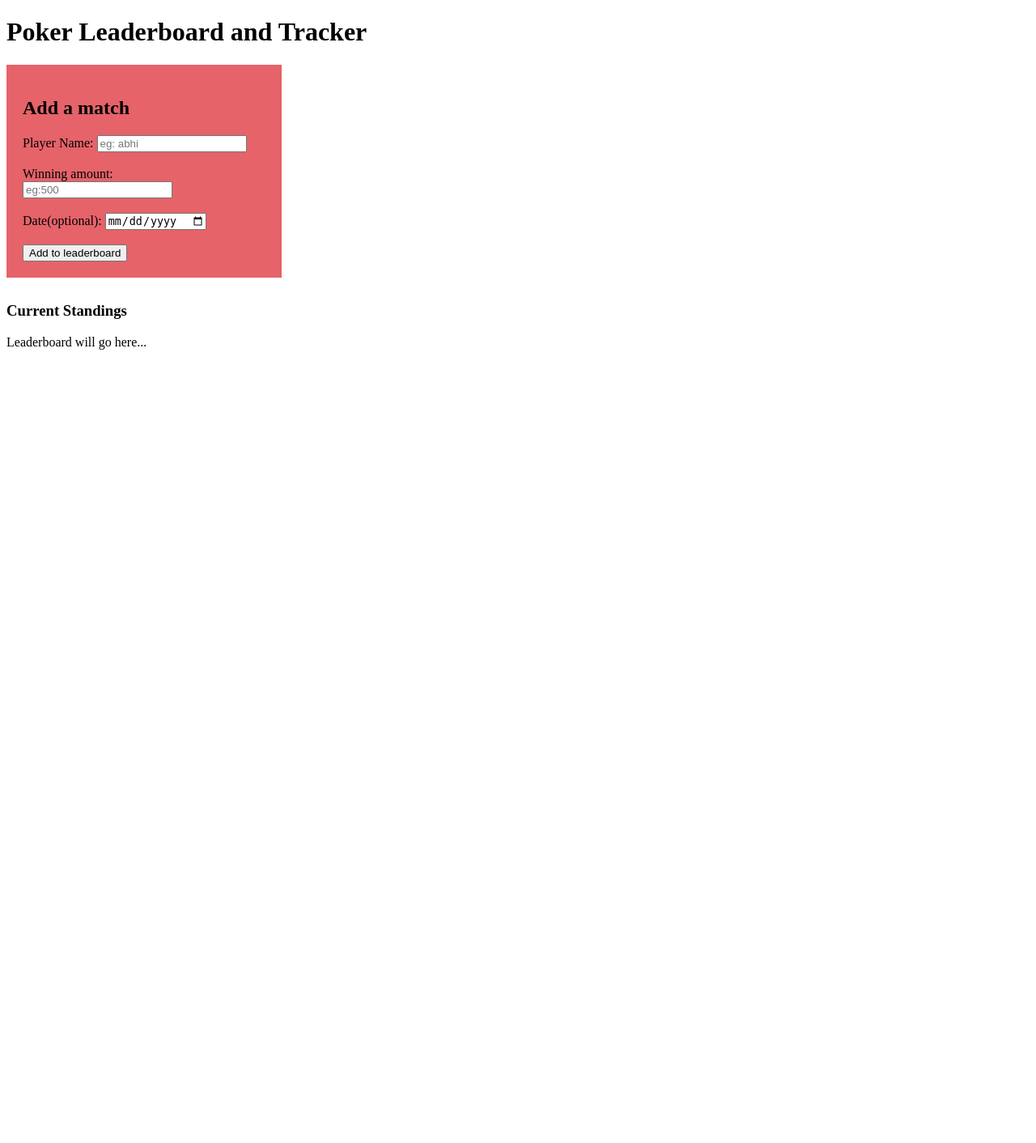
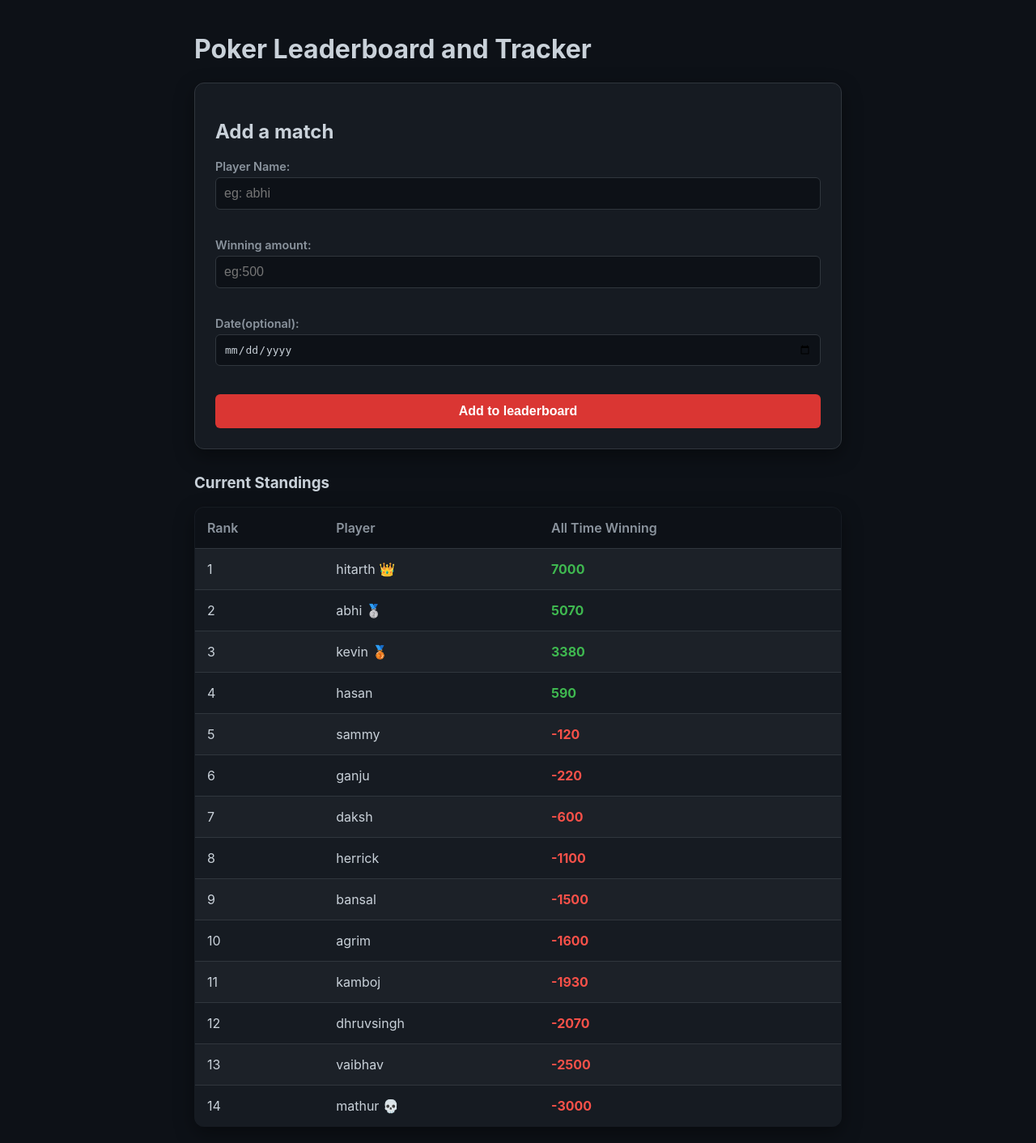
Before and after one commit to Abhikritpatel/poker_leaderboard, a Flask app: page / in a window 1280 px wide. Shown: the whole page at 81% size. Before the commit the page ends 432 px from the top, so only its background shows below. Run offline with Flask 3, Linux system fonts and the light colour scheme.

Commit message:
added frontend and display leaderboard

```diff
--- a/app.py
+++ b/app.py
@@ -10,20 +10,31 @@ def get_sorted_leaderboard():
         with open("data.json", 'r') as f:
             players = json.load(f)
 
-        # DEBUG PRINT: Look at your terminal after you refresh the page
-        for name, stats in players.items():
+
+        for name,stats in players.items():
             print(f"DEBUG: Player {name} has {stats['total_winning']} (Type: {type(stats['total_winning'])})")
 
-        # The Fix: Explicitly cast to int just for the sorting calculation
-        sorted_items = sorted(
-            players.items(),
-            key=lambda item: int(item[1]['total_winning']),
+        leaderboard_list=[]
+        for name,stats in players.items():
+            leaderboard_list.append({
+                'name':name,
+                'total_winning':stats['total_winning']
+            })
+
+        sorted_items=sorted(
+            leaderboard_list,
+            key=lambda item: int(item['total_winning']),
             reverse=True
         )
-        return dict(sorted_items)
+
+        return sorted_items
+
+
     except Exception as e:
         print(f"Error during sort: {e}")
         return {}
+
+
 
 @app.route('/api/add_win',methods=['POST'])
 def add_win():
@@ -41,6 +52,12 @@ def add_win():
     try:
         with open('data.json','r') as f:
             players=json.load(f)
+
+        if name not in players:
+            players[name]={
+                "total_winning":0,
+                "history":[]
+            }
 
         if name in players:
             players[name]['total_winning']+=amount
--- a/data.json
+++ b/data.json
@@ -1,14 +1,141 @@
 {
-    "abhi": {
-        "total_winning": 510,
+  "hitarth": {
+    "total_winning": 7000,
     "history": [
       {
-                "date": "2026-02-08",
-                "winning": 30
+        "date": "2026-02-25",
+        "winning": 4130
       },
       {
-                "date": "2026-02-08",
-                "winning": 80
+        "date": "2026-02-25",
+        "winning": 3870
+      },
+      {
+        "date": "2026-03-06",
+        "winning": -1000
+      }
+    ]
+  },
+  "kamboj": {
+    "total_winning": -1930,
+    "history": [
+      {
+        "date": "2026-02-25",
+        "winning": -120
+      },
+      {
+        "date": "2026-02-25",
+        "winning": -1560
+      },
+      {
+        "date": "2026-03-01",
+        "winning": -1700
+      },
+      {
+        "date": "2026-03-02",
+        "winning": -2500
+      },
+      {
+        "date": "2026-03-06",
+        "winning": 3950
+      }
+    ]
+  },
+  "dhruvsingh": {
+    "total_winning": -2070,
+    "history": [
+      {
+        "date": "2026-02-25",
+        "winning": -1500
+      },
+      {
+        "date": "2026-02-25",
+        "winning": -2500
+      },
+      {
+        "date": "2026-03-01",
+        "winning": 1030
+      },
+      {
+        "date": "2026-03-02",
+        "winning": 900
+      },
+      {
+        "date": "2026-03-06",
+        "winning": 0
+      }
+    ]
+  },
+  "kevin": {
+    "total_winning": 3380,
+    "history": [
+      {
+        "date": "2026-02-25",
+        "winning": -1620
+      },
+      {
+        "date": "2026-02-25",
+        "winning": -1000
+      },
+      {
+        "date": "2026-03-01",
+        "winning": 1040
+      },
+      {
+        "date": "2026-03-02",
+        "winning": 4110
+      },
+      {
+        "date": "2026-03-06",
+        "winning": 850
+      }
+    ]
+  },
+  "daksh": {
+    "total_winning": -600,
+    "history": [
+      {
+        "date": "2026-02-25",
+        "winning": -600
+      }
+    ]
+  },
+  "ganju": {
+    "total_winning": -220,
+    "history": [
+      {
+        "date": "2026-02-25",
+        "winning": -220
+      }
+    ]
+  },
+  "sammy": {
+    "total_winning": -120,
+    "history": [
+      {
+        "date": "2026-02-25",
+        "winning": 320
+      },
+      {
+        "date": "2026-03-01",
+        "winning": 1060
+      },
+      {
+        "date": "2026-03-02",
+        "winning": -1500
+      }
+    ]
+  },
+  "abhi": {
+    "total_winning": 5070,
+    "history": [
+      {
+        "date": "2026-02-25",
+        "winning": 2600
+      },
+      {
+        "date": "2026-03-01",
+        "winning": 2070
       },
       {
         "date": "2026-03-02",
@@ -16,61 +143,25 @@
       }
     ]
   },
-    "sam": {
-        "total_winning": 100,
+  "mathur": {
+    "total_winning": -3000,
     "history": [
       {
-                "date": "2026-02-08",
-                "winning": 50
+        "date": "2026-03-01",
+        "winning": -1000
       },
       {
-                "date": "2026-02-13",
-                "winning": 50
+        "date": "2026-03-02",
+        "winning": -2000
       }
     ]
   },
-    "dhruv": {
-        "total_winning": 40,
-        "history": [
-            {
-                "date": "2026-02-08",
-                "winning": 40
-            }
-        ]
-    },
-    "kamboj": {
+  "vaibhav": {
     "total_winning": -2500,
     "history": [
       {
-                "date": "2026-03-02",
+        "date": "2026-03-01",
         "winning": -2500
-            }
-        ]
-    },
-    "dhruvsingh": {
-        "total_winning": 900,
-        "history": [
-            {
-                "date": "2026-03-02",
-                "winning": 900
-            }
-        ]
-    },
-    "kevin": {
-        "total_winning": 4110,
-        "history": [
-            {
-                "date": "2026-03-02",
-                "winning": 4110
-            }
-        ]
-    },
-    "dhruvmathru": {
-        "total_winning": -2000,
-        "history": [
-            {
-                "date": "2026-03-02",
-                "winning": -2000
       }
     ]
   },
@@ -83,11 +174,29 @@
       }
     ]
   },
-    "sammy": {
+  "herrick": {
+    "total_winning": -1100,
+    "history": [
+      {
+        "date": "2026-03-06",
+        "winning": -1100
+      }
+    ]
+  },
+  "agrim": {
+    "total_winning": -1600,
+    "history": [
+      {
+        "date": "2026-03-06",
+        "winning": -1600
+      }
+    ]
+  },
+  "bansal": {
     "total_winning": -1500,
     "history": [
       {
-                "date": "2026-03-02",
+        "date": "2026-03-06",
         "winning": -1500
       }
     ]
--- a/templates/index.html
+++ b/templates/index.html
@@ -2,15 +2,103 @@
 <html>
 
 
+
 <head>
-<title> Poker Tracker </title>
+    <title>Poker Tracker</title>
+        <style>
+        /* 1. Deep Space Background */
+        body {
+                font-family: -apple-system, BlinkMacSystemFont, "Segoe UI", Roboto, Helvetica, Arial, sans-serif;
+                background-color: #0d1117; /* Deep terminal black */
+                color: #c9d1d9; /* Crisp off-white text */
+                max-width: 800px;
+                margin: 0 auto;
+                padding: 20px;
+        }
+
+        /* 2. The Input Card */
+        .input-card {
+                background-color: #161b22; /* Slightly elevated dark grey */
+                padding: 25px;
+                border-radius: 12px;
+                box-shadow: 0 8px 24px rgba(0,0,0,0.4); /* Deeper shadows for dark mode */
+                margin-bottom: 30px;
+                border: 1px solid #30363d; /* Subtle metallic border */
+        }
+
+        /* 3. Sleek Inputs */
+        label {
+                font-weight: 600;
+                font-size: 0.9em;
+                color: #8b949e; /* Muted label text */
+                display: block;
+                margin-bottom: 5px;
+        }
+        input {
+                width: 100%;
+                padding: 10px;
+                margin-bottom: 15px;
+                background-color: #0d1117; /* Inset dark background for text boxes */
+                border: 1px solid #30363d;
+                border-radius: 6px;
+                color: #c9d1d9;
+                font-size: 1em;
+                box-sizing: border-box;
+        }
+        input:focus {
+                outline: none;
+                border-color: #f85149; /* Sharp red glow when typing */
+        }
+
+        /* 4. Punchy Action Button */
+        button {
+                background-color: #da3633; /* Deep crimson */
+                color: white;
+                border: none;
+                padding: 12px 20px;
+                border-radius: 6px;
+                font-size: 1em;
+                font-weight: bold;
+                cursor: pointer;
+                width: 100%;
+                transition: background-color 0.2s;
+        }
+        button:hover {
+                background-color: #f85149; /* Brightens up when hovered */
+        }
+
+        /* 5. The Leaderboard Table */
+        table {
+                width: 100%;
+                border-collapse: collapse;
+                background-color: #161b22;
+                box-shadow: 0 8px 24px rgba(0,0,0,0.4);
+                border-radius: 12px;
+                overflow: hidden;
+                border: 1px solid #30363d;
+        }
+        th, td {
+                padding: 15px;
+                text-align: left;
+                border-bottom: 1px solid #30363d;
+        }
+        th {
+                background-color: #0d1117;
+                font-weight: 600;
+                color: #8b949e;
+        }
+        tr:nth-child(even) {
+                background-color: #1c2128; /* Subtle striping for readability */
+        }
+        </style>
+
 </head>
 
 <body>
 <h1> Poker Leaderboard and Tracker </h1>
 
 
-<div style="background-color: #e56369; padding: 20px; width: 300px;">
+<div class="input-card">
 
 <h2> Add a match </h2>
 <label> Player Name: </label>
@@ -27,8 +115,82 @@
 
 <div style="margin-top: 30px;">
         <h3>Current Standings</h3>
-        <p>Leaderboard will go here...</p>
+        <div id ='leaderboard_display'> loading leaderboard ...... </div>
 </div>
+
+<script>
+        function submitData(){
+                let name = document.getElementById("Playername").value;
+                let date=document.getElementById("gameDate").value;
+                let winning=document.getElementById("winAmount").value;
+
+                let data_package={
+                        "name":name,
+                        "date":date,
+                        "winning":parseInt(winning)
+                };
+
+                fetch('/api/add_win',{
+                        method:'POST',
+                        headers: {
+                                'Content-Type' : 'application/json'
+                        },
+                        body:JSON.stringify(data_package)
+                })
+
+                .then(response => response.json())
+                .then(result=>{
+                        alert(result.message);
+                        get_leaderboard();
+                })
+                .catch(error=>{
+                        console.error('Error details: ',error)
+                        alert("Server error, couldn't save the data!")
+
+                });
+
+
+
+
+
+                // alert("Success! You typed Name: " + name + " | Amount: " + amount +" | Date:"+ date);
+
+        }
+
+        function get_leaderboard(){
+                fetch('/api/leaderboard',{
+                        method:'GET',
+                })
+                .then(response=>response.json())
+                .then(result=>{
+                        let tableHTML="<table>"
+                        tableHTML += "<tr><th>Rank</th> <th>Player</th><th>All Time Winning </th></tr>";
+
+                        for(let i=0;i<result.length;i++){
+                                let player=result[i];
+                                let scoreColor = (player.total_winning >= 0) ? "#3fb950" : "#f85149"; // Green for positive, Red for negative
+                                let emoji="";
+                                if(i==0) emoji="👑";
+                                if(i===1) emoji="🥈";
+                                if(i===2) emoji="🥉";
+                                if(i===result.length-1 && player.total_winning<0) emoji="💀"
+                                tableHTML += `<tr><td>${i+1}</td><td>${player.name} ${emoji}</td><td style="color: ${scoreColor}; font-weight: bold;">${player.total_winning}</td></tr>`;
+                        }
+                        tableHTML+="</table>";
+                        document.getElementById('leaderboard_display').innerHTML=tableHTML;
+                })
+                .catch(error=>{
+                        console.error('Error details: ',error)
+                        alert("Server error, couldn't fetch the leaderboard")
+
+
+                });
+
+
+        }
+        get_leaderboard();
+</script>
+
 
 </body>
 
```
Lines whose indentation alone changed are shown as unchanged.
